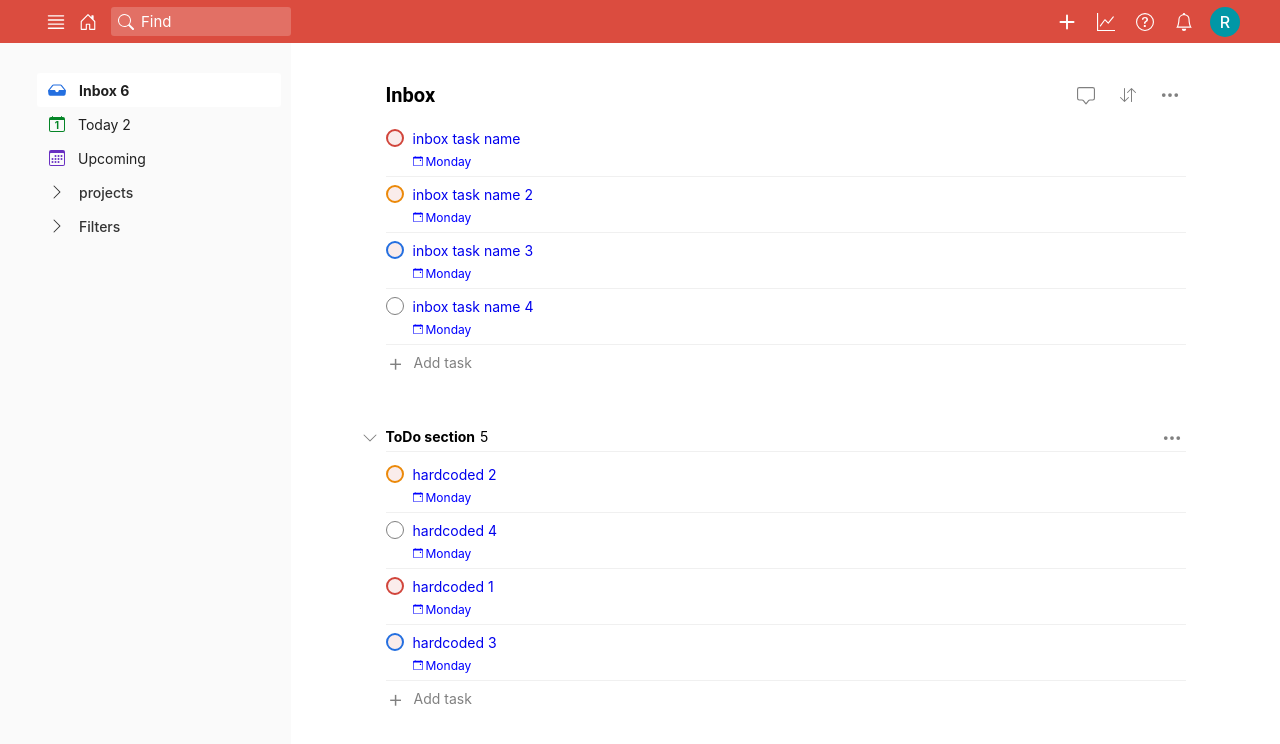
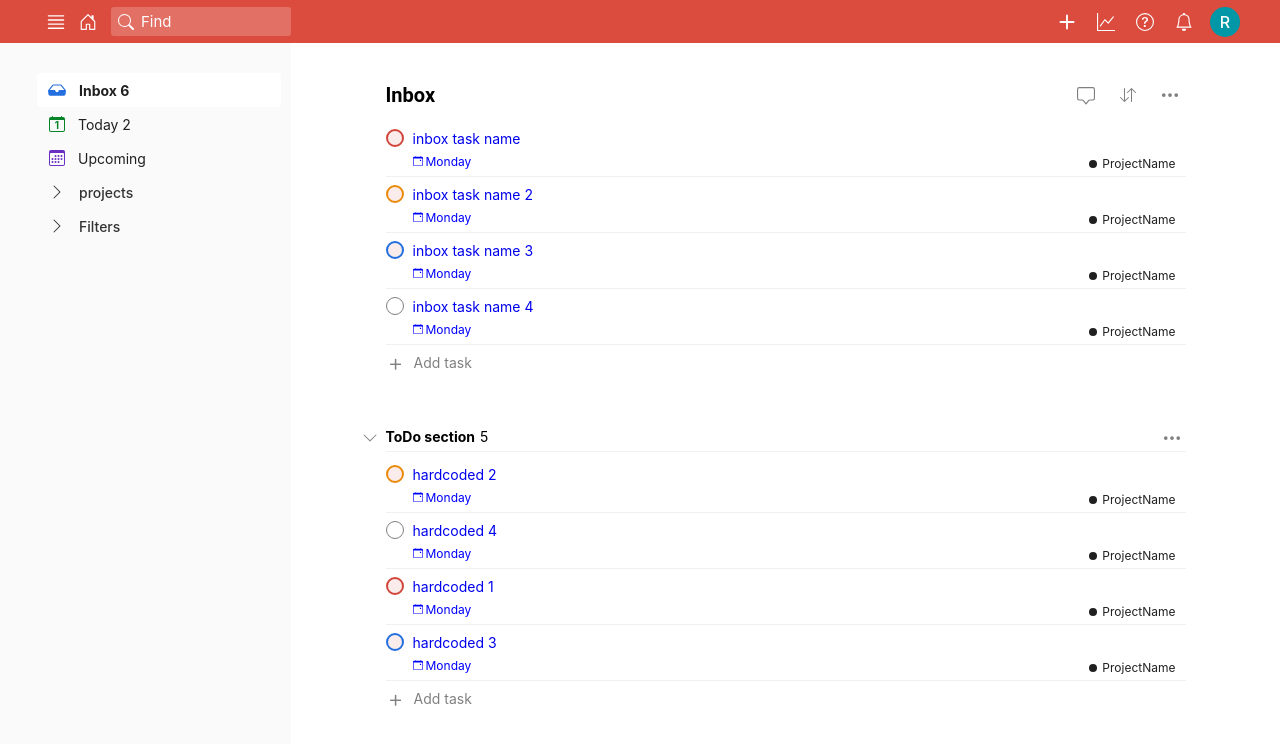
Before and after one commit to rafalrybicki/todoist_clone, a React (Create React App) app: page /inbox in a window 1280 px wide. Shown: the top 744 px of the page. Built offline with nearby package versions, Linux system fonts and the light colour scheme.

Commit message:
Add ProjectLink

```diff
--- /dev/null
+++ b/src/components/Task/ProjectLink.js
@@ -0,0 +1,63 @@
+import React from 'react';
+import PropTypes from 'prop-types';
+import { Link } from 'react-router-dom';
+import styled from 'styled-components/macro';
+
+import InboxIcon from '../shared/icons/InboxIcon';
+import { CircleFill } from 'react-bootstrap-icons';
+
+
+const StyledProjectLink = styled(Link)`
+   position: absolute;
+   display: flex;
+   align-items: center;
+   color: #202020;
+
+   &.modal__project-link {
+      font-size: 13px;
+      top:  25px;
+      left: 24px;
+
+      svg {
+         margin: 2.5px 15px 0 4px;
+
+         &.inbox-icon {
+            margin: 2px 11px 0 2px;
+         }
+      }
+   }
+
+   &.task__project-link {
+      font-size: 12px;
+      bottom:  5px;
+      right: 10px;
+
+      svg {
+         margin-right: 5px;
+      }
+   }
+
+   &:hover {
+      color: blue;
+   }
+`
+
+function ProjectLink({ id, name, modal }) {
+   return (
+      <StyledProjectLink
+         to={ id ? "/project/" + id : "/inbox"}
+         className={modal ? 'modal__project-link' : 'task__project-link'}
+      >
+         {name ? <CircleFill size={8} /> : <InboxIcon />}
+         {name ? name : 'Inbox'}
+      </StyledProjectLink>
+   )
+}
+
+ProjectLink.propTypes = {
+   id: PropTypes.string,
+   name: PropTypes.string,
+   modal: PropTypes.bool
+}
+
+export default ProjectLink
--- a/src/components/Task/index.js
+++ b/src/components/Task/index.js
@@ -8,8 +8,9 @@ import Checkbox from '../shared/Checkbox';
 import Date from './Date';
 import Grip from '../shared/Grip';
 import { Link } from 'react-router-dom';
-import TaskModal from '../TaskModal';
+import TaskModal from './TaskModal';
 import Overlay from '../shared/Overlay';
+import ProjectLink from './ProjectLink';
 
 const StyledTask = styled.li`
    position: relative;
@@ -61,8 +62,9 @@ function Task({ id, projectId, content, priority, endDate, completionDate, subTa
             <Link to={`/project/${projectId}/${id}`} className="link">
                {content}
             </Link>
+            <Actions className="actions" />
             <Date />
-            <Actions className="actions" />
+            <ProjectLink name="ProjectName" id={projectId} />
          </StyledTask>
          {showModal && <>
             <TaskModal
```
